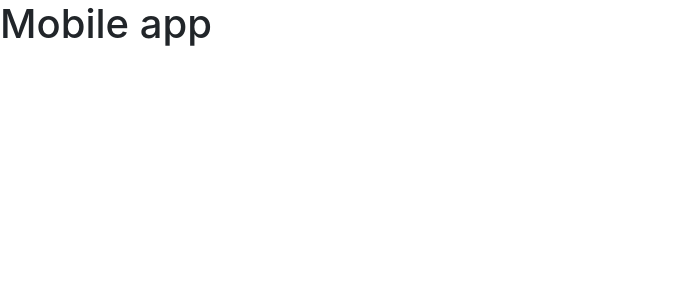
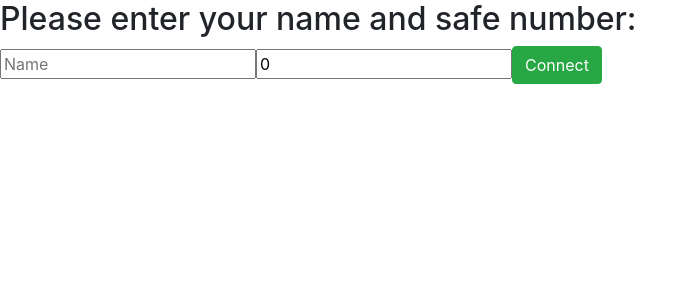
Before and after one commit to trevorspielman/safe-app-mobile, a Vue app: page / in a window 1280 px wide. Shown: the top 300 px of the page, without its empty margins (0-697 px from the left). Built offline with nearby package versions, Linux system fonts and the light colour scheme.

Commit message:
Form sends data to firestore to update web page.

```diff
--- a/src/components/MobileHome.vue
+++ b/src/components/MobileHome.vue
@@ -1,16 +1,30 @@
 <template>
   <div class="mobileHome">
-<h1>Mobile app</h1>
+    <h2>Please enter your name and safe number:</h2>
+    <form action="submit" @submit.prevent="connectSafe">
+      <input type="text" placeholder="Name" v-model="connect.username">
+      <input type="text" placeholder="Safe Number" v-model="connect.safeNum">
+      <button class="btn btn-success" type="submit">Connect</button>
+    </form>
   </div>
 </template>
 
 <script>
-  import {store} from '../store'
+  import { store } from '../store'
   export default {
     name: 'MobileHome',
     data() {
       return {
-        store
+        store,
+        connect: {
+          username: '',
+          safeNum: 0
+        }
+      }
+    },
+    methods: {
+      connectSafe() {
+        store.connectSafe(this.connect)
       }
     }
   }
--- a/src/store/index.js
+++ b/src/store/index.js
@@ -23,5 +23,14 @@ const availableSafes = firebase.firestore().collection('availableSafes')
 
 export const store = {
 
-
+  //Sends connection data to Firestore
+  connectSafe: (connect) => {
+    var strSafeNum = connect.safeNum
+    var connectData = {
+      isConnected: true,
+      totalAmount: 0,
+      username: connect.username
+    }
+    availableSafes.doc(strSafeNum).set(connectData)
+  }
 }
```
